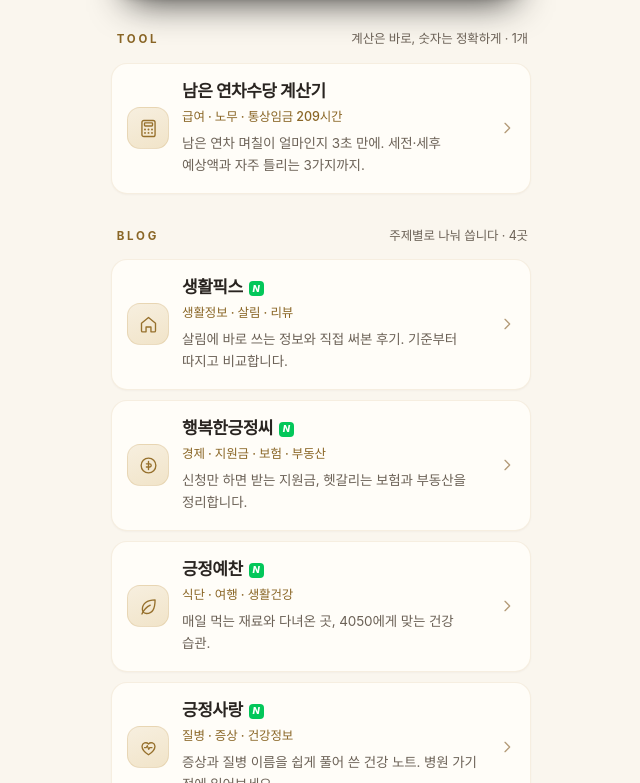
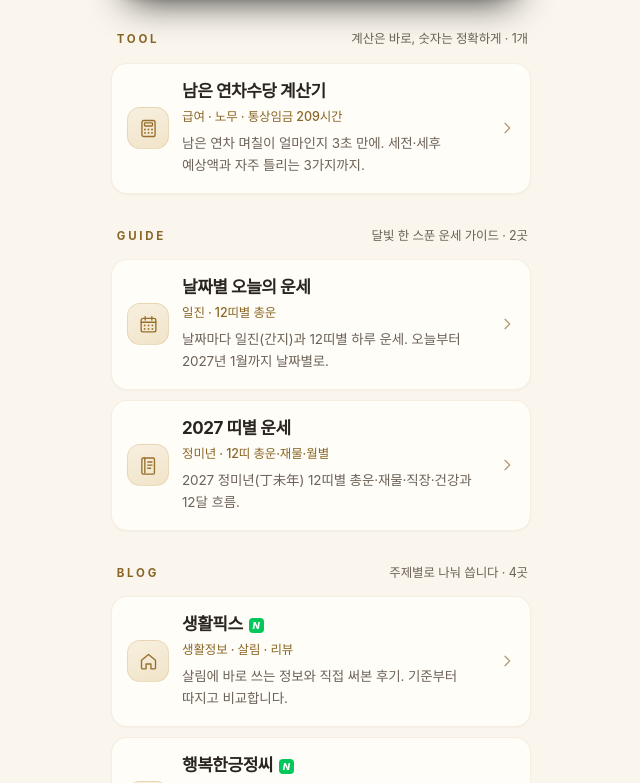
Before and after one commit to mama2624/gold-queen-link, a plain HTML site: page index.html in a window 1280 px wide. Shown: the part 612-1395 px from the top of the page, without its empty margins (319-959 px from the left). Drawn offline with Linux system fonts and the light colour scheme.

Commit message:
허브에 운세 가이드 구역 추가: 날짜별 오늘의 운세·2027 띠별 운세 카드, llms.txt에 가이드 링크 반영

```diff
--- a/index.html
+++ b/index.html
@@ -413,6 +413,32 @@ a:focus-visible{outline:2px solid var(--gold);outline-offset:3px;border-radius:1
     </div>
 
     <div class="sec">
+      <h2>Guide</h2>
+      <span class="sub">달빛 한 스푼 운세 가이드 · 2곳</span>
+    </div>
+
+    <div class="list" id="guideList">
+      <a class="card" href="https://saju.gold-queen.com/guide/today/" target="_blank" rel="noopener" aria-label="날짜별 오늘의 운세 새 창에서 열기">
+        <span class="ic"><svg viewBox="0 0 24 24" fill="none" stroke="currentColor" stroke-width="1.55" stroke-linecap="round" stroke-linejoin="round" aria-hidden="true"><rect x="3.6" y="5" width="16.8" height="15.4" rx="2.2"/><path d="M3.6 9.4h16.8M8.2 3.2v3.6M15.8 3.2v3.6"/><path d="M7.6 13h.01M12 13h.01M16.4 13h.01M7.6 17h.01M12 17h.01M16.4 17h.01" stroke-width="2.1"/></svg></span>
+        <span class="body">
+          <span class="name">날짜별 오늘의 운세</span>
+          <span class="tags">일진 · 12띠별 총운</span>
+          <span class="desc">날짜마다 일진(간지)과 12띠별 하루 운세. 오늘부터 2027년 1월까지 날짜별로.</span>
+        </span>
+        <svg class="chev" viewBox="0 0 24 24" fill="none" stroke="currentColor" stroke-width="2" stroke-linecap="round" stroke-linejoin="round" aria-hidden="true"><path d="M9 5l7 7-7 7"/></svg>
+      </a>
+      <a class="card" href="https://saju.gold-queen.com/guide/2027-unse/" target="_blank" rel="noopener" aria-label="2027 띠별 운세 새 창에서 열기">
+        <span class="ic"><svg viewBox="0 0 24 24" fill="none" stroke="currentColor" stroke-width="1.55" stroke-linecap="round" stroke-linejoin="round" aria-hidden="true"><path d="M6 3.4h11.2a1.6 1.6 0 0 1 1.6 1.6v15.2a1.6 1.6 0 0 1-1.6 1.6H6a1.6 1.6 0 0 1-1.6-1.6V5A1.6 1.6 0 0 1 6 3.4z"/><path d="M7.8 3.4v17.2M11.2 8h4.8M11.2 11.6h4.8M11.2 15.2h3.2"/></svg></span>
+        <span class="body">
+          <span class="name">2027 띠별 운세</span>
+          <span class="tags">정미년 · 12띠 총운·재물·월별</span>
+          <span class="desc">2027 정미년(丁未年) 12띠별 총운·재물·직장·건강과 12달 흐름.</span>
+        </span>
+        <svg class="chev" viewBox="0 0 24 24" fill="none" stroke="currentColor" stroke-width="2" stroke-linecap="round" stroke-linejoin="round" aria-hidden="true"><path d="M9 5l7 7-7 7"/></svg>
+      </a>
+    </div>
+
+    <div class="sec">
       <h2>Blog</h2>
       <span class="sub">주제별로 나눠 씁니다 · 4곳</span>
     </div>
```
Also changed, not shown: llms.txt.
